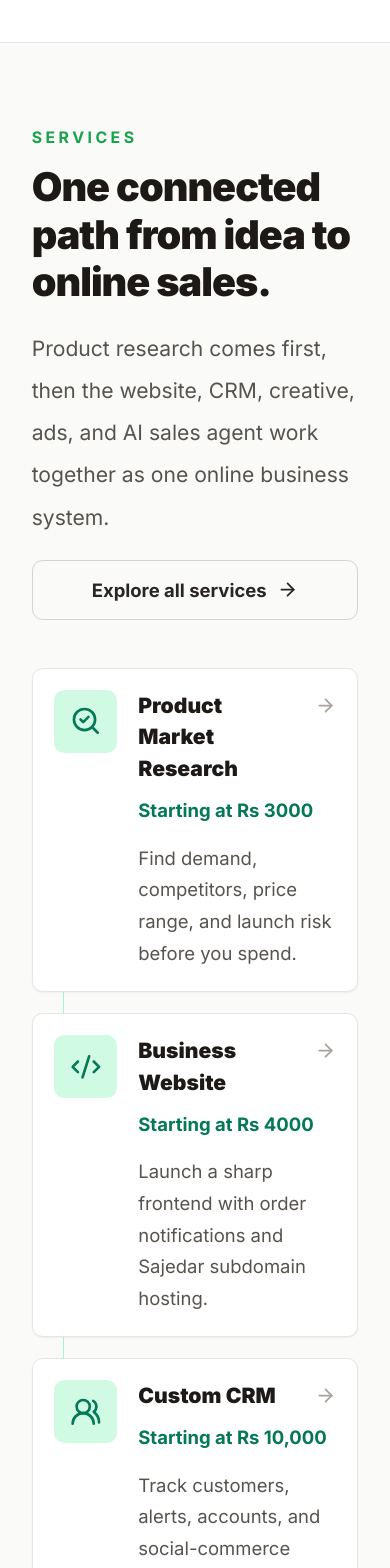
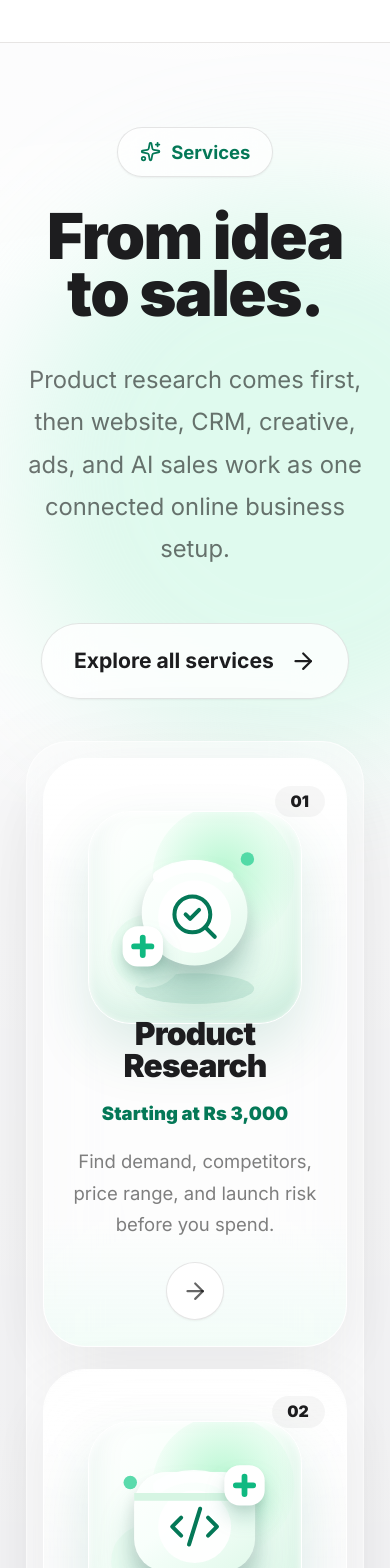
Before and after one commit to sehenagautam/sajedar-product-research, a Next.js app: page / in a window 390 px wide. Shown: the part 3900-5468 px from the top of the page. Built offline with nearby package versions, Linux system fonts and the light colour scheme.

Commit message:
Refresh homepage services section

```diff
--- a/src/app/page.tsx
+++ b/src/app/page.tsx
@@ -1,5 +1,6 @@
 import Image from 'next/image';
 import Link from 'next/link';
+import type { ReactNode } from 'react';
 import {
   ArrowRight,
   BellRing,
@@ -17,6 +18,7 @@ import {
   Sparkles,
   UsersRound,
 } from 'lucide-react';
+import type { LucideIcon } from 'lucide-react';
 import Header from '../components/Header';
 import { Footer } from '../components/sections/Footer';
 
@@ -24,18 +26,97 @@ const whatsappMessage = encodeURIComponent(
   'Hi Sajedar! I want to set up or improve my online business. Please help me choose the right services.'
 );
 
+function SceneShell({ children, className = '' }: { children: ReactNode; className?: string }) {
+  return (
+    <svg viewBox="0 0 220 220" fill="none" aria-hidden="true" className={className}>
+      <defs>
+        <linearGradient id="sceneFace" x1="54" y1="30" x2="160" y2="180" gradientUnits="userSpaceOnUse">
+          <stop stopColor="#FFFFFF" />
+          <stop offset="0.45" stopColor="#F8FFFB" />
+          <stop offset="1" stopColor="#DDF8E8" />
+        </linearGradient>
+        <linearGradient id="sceneGreen" x1="55" y1="48" x2="150" y2="160" gradientUnits="userSpaceOnUse">
+          <stop stopColor="#34D399" />
+          <stop offset="0.56" stopColor="#059669" />
+          <stop offset="1" stopColor="#065F46" />
+        </linearGradient>
+        <radialGradient
+          id="sceneGlow"
+          cx="0"
+          cy="0"
+          r="1"
+          gradientUnits="userSpaceOnUse"
+          gradientTransform="translate(139 61) rotate(113) scale(83)"
+        >
+          <stop stopColor="#B7F7D1" stopOpacity="0.95" />
+          <stop offset="1" stopColor="#B7F7D1" stopOpacity="0" />
+        </radialGradient>
+        <filter id="sceneBigShadow" x="-20" y="-20" width="260" height="260" filterUnits="userSpaceOnUse" colorInterpolationFilters="sRGB">
+          <feDropShadow dx="0" dy="30" stdDeviation="18" floodColor="#047857" floodOpacity="0.24" />
+          <feDropShadow dx="0" dy="10" stdDeviation="8" floodColor="#000000" floodOpacity="0.12" />
+          <feDropShadow dx="0" dy="2" stdDeviation="2" floodColor="#FFFFFF" floodOpacity="0.9" />
+        </filter>
+        <filter id="sceneSmallShadow" x="-20" y="-20" width="260" height="260" filterUnits="userSpaceOnUse" colorInterpolationFilters="sRGB">
+          <feDropShadow dx="0" dy="14" stdDeviation="10" floodColor="#047857" floodOpacity="0.18" />
+          <feDropShadow dx="0" dy="4" stdDeviation="4" floodColor="#000000" floodOpacity="0.08" />
+        </filter>
+      </defs>
+      <ellipse cx="110" cy="184" rx="62" ry="16" fill="#047857" opacity="0.12" />
+      <circle cx="140" cy="67" r="74" fill="url(#sceneGlow)" />
+      <circle cx="61" cy="145" r="38" fill="#ECFDF3" opacity="0.85" />
+      {children}
+    </svg>
+  );
+}
+
+function ServiceScene({ icon: Icon, index, className = '' }: { icon: LucideIcon; index: number; className?: string }) {
+  const shapes = [
+    <circle key="research" cx="110" cy="105" r="55" fill="url(#sceneFace)" />,
+    <rect key="website" x="47" y="52" width="126" height="104" rx="34" fill="url(#sceneFace)" />,
+    <rect key="crm" x="58" y="36" width="104" height="130" rx="34" fill="url(#sceneFace)" />,
+    <rect key="graphics" x="44" y="55" width="132" height="96" rx="36" fill="url(#sceneFace)" />,
+    <rect key="video" x="42" y="62" width="136" height="90" rx="34" fill="url(#sceneFace)" />,
+    <path key="ads" d="M53 56h83l34 34v50c0 16-13 29-29 29H53V56Z" fill="url(#sceneFace)" />,
+    <rect key="agent" x="46" y="59" width="128" height="98" rx="42" fill="url(#sceneFace)" />,
+  ];
+
+  return (
+    <SceneShell className={className}>
+      <g filter="url(#sceneBigShadow)">
+        {shapes[index]}
+        <path d="M73 67c20-14 53-14 71 0" stroke="#FFFFFF" strokeWidth="13" strokeLinecap="round" opacity="0.85" />
+        <circle cx="110" cy="109" r="38" fill="#FFFFFF" opacity="0.94" />
+        <Icon x={82} y={81} width={56} height={56} strokeWidth={1.8} color="#047857" />
+        {index === 1 && <path d="M47 78h126" stroke="#D6F5E3" strokeWidth="8" />}
+        {index === 4 && <path d="M98 119l38 22V97l-38 22Z" fill="url(#sceneGreen)" opacity="0.18" />}
+        {index === 5 && <path d="M73 111h78" stroke="url(#sceneGreen)" strokeWidth="10" strokeLinecap="round" opacity="0.4" />}
+      </g>
+      <g filter="url(#sceneSmallShadow)">
+        <rect x={index % 2 === 0 ? 35 : 141} y={index % 2 === 0 ? 119 : 45} width="42" height="42" rx="16" fill="white" />
+        <path
+          d={index % 2 === 0 ? 'M47 140h18M56 131v18' : 'M153 66h18M162 57v18'}
+          stroke="#10B981"
+          strokeWidth="6"
+          strokeLinecap="round"
+        />
+      </g>
+      <circle cx={index % 2 === 0 ? 165 : 43} cy={index % 2 === 0 ? 49 : 63} r="7" fill="#34D399" opacity="0.8" />
+    </SceneShell>
+  );
+}
+
 const services = [
   {
-    title: 'Product Market Research',
+    title: 'Product Research',
     href: '/product-market-research',
-    price: 'Starting at Rs 3000',
+    price: 'Starting at Rs 3,000',
     copy: 'Find demand, competitors, price range, and launch risk before you spend.',
     icon: SearchCheck,
   },
   {
     title: 'Business Website',
     href: '/website',
-    price: 'Starting at Rs 4000',
+    price: 'Starting at Rs 4,000',
     copy: 'Launch a sharp frontend with order notifications and Sajedar subdomain hosting.',
     icon: Code2,
   },
@@ -54,14 +135,14 @@ const services = [
     icon: ImageIcon,
   },
   {
-    title: 'Motionmandu AI Videos',
+    title: 'AI Videos',
     href: '/motionmandu',
-    price: 'Starting at Rs 2000',
+    price: 'Starting at Rs 2,000',
     copy: 'Turn products, offers, and services into short AI video creatives.',
     icon: Clapperboard,
   },
   {
-    title: 'Meta Ads Planning',
+    title: 'Meta Ads',
     href: '/meta-ads',
     price: 'Starting with budget plan',
     copy: 'Plan Facebook and Instagram campaigns with a clear spending path.',
@@ -70,7 +151,7 @@ const services = [
   {
     title: 'AI Sales Agent',
     href: '/sales-agent',
-    price: 'Starting at Rs 4000',
+    price: 'Starting at Rs 4,000',
     copy: 'Answer, recommend, qualify, and follow up inside Messenger.',
     icon: Bot,
   },
@@ -300,52 +381,75 @@ export default function Home() {
           </div>
         </section>
 
-        <section id="services-pipeline" className="mx-auto max-w-7xl px-6 py-16 lg:px-8">
-          <div className="mb-9 flex flex-col justify-between gap-4 md:flex-row md:items-end">
-            <div>
-              <p className="text-xs font-bold uppercase tracking-[0.22em] text-emerald-600">Services</p>
-              <h2 className="mt-3 text-3xl font-black tracking-tight text-[#1c1917] md:text-5xl">
-                One connected path from idea to online sales.
+        <section id="services-pipeline" className="relative overflow-hidden bg-[#f5f5f7] px-5 py-16 text-[#1d1d1f] md:px-10 lg:px-14">
+          <div className="pointer-events-none absolute inset-0 bg-[radial-gradient(circle_at_50%_-12%,rgba(255,255,255,1),rgba(245,245,247,0)_44%)]" />
+          <div className="pointer-events-none absolute left-1/2 top-20 h-[620px] w-[900px] -translate-x-1/2 rounded-full bg-white/55 blur-3xl" />
+          <div className="pointer-events-none absolute right-[-180px] top-28 h-[560px] w-[560px] rounded-full bg-emerald-200/35 blur-3xl" />
+          <div className="pointer-events-none absolute bottom-[-260px] left-[-180px] h-[620px] w-[620px] rounded-full bg-lime-100/85 blur-3xl" />
+
+          <div className="relative mx-auto max-w-[1640px]">
+            <div className="mx-auto mb-10 max-w-5xl text-center">
+              <div className="mb-6 inline-flex items-center gap-2 rounded-full border border-black/10 bg-white/70 px-4 py-2 text-sm font-bold text-emerald-700 shadow-sm backdrop-blur-xl">
+                <Sparkles className="h-4 w-4" aria-hidden="true" />
+                Services
+              </div>
+
+              <h2 className="text-[clamp(3rem,7vw,7rem)] font-black leading-[0.9] tracking-tight text-[#1d1d1f]">
+                From idea to sales.
               </h2>
-              <p className="mt-4 max-w-2xl text-base leading-8 text-[#57534e]">
-                Product research comes first, then the website, CRM, creative, ads, and AI sales agent work together as one online business system.
+
+              <p className="mx-auto mt-7 max-w-2xl text-lg leading-8 text-black/55 md:text-2xl md:leading-9">
+                Product research comes first, then website, CRM, creative, ads, and AI sales work as one connected online business setup.
               </p>
             </div>
+
+            <div className="relative mb-8 flex justify-center">
               <Link
                 href="/services"
-              className="inline-flex items-center justify-center gap-2 rounded-lg border border-stone-300 px-5 py-3 text-sm font-bold text-[#292524] transition hover:border-emerald-300 hover:bg-emerald-50"
+                className="group inline-flex items-center gap-3 rounded-full border border-black/10 bg-white/80 px-6 py-4 text-base font-bold shadow-sm backdrop-blur-xl transition duration-300 hover:-translate-y-0.5 hover:bg-[#1d1d1f] hover:text-white hover:shadow-2xl"
               >
                 Explore all services
-              <ArrowRight className="h-4 w-4" aria-hidden="true" />
+                <ArrowRight className="h-5 w-5 transition duration-300 group-hover:translate-x-1" aria-hidden="true" />
               </Link>
             </div>
-          <div className="relative">
-            <div className="absolute left-6 top-0 hidden h-full w-px bg-emerald-200 max-lg:block" aria-hidden="true" />
-            <div className="absolute left-0 right-0 top-6 hidden h-px bg-emerald-200 lg:block" aria-hidden="true" />
-            <div className="relative grid gap-4 lg:grid-cols-7">
-              {services.map((service) => {
-                const Icon = service.icon;
 
-                return (
+            <div className="relative rounded-[2rem] border border-white/75 bg-white/40 p-3 shadow-[0_40px_120px_rgba(0,0,0,0.075)] backdrop-blur-2xl md:p-6 xl:rounded-[3.5rem]">
+              <div className="absolute left-16 right-16 top-1/2 hidden h-px bg-gradient-to-r from-transparent via-emerald-300/60 to-transparent xl:block" />
+
+              <div className="grid gap-4 sm:grid-cols-2 xl:grid-cols-7">
+                {services.map((service, index) => (
                   <Link
                     key={service.href}
                     href={service.href}
-                    className="group relative flex gap-4 rounded-lg border border-stone-200 bg-white p-4 shadow-sm transition hover:border-emerald-300 hover:shadow-md lg:min-h-[300px] lg:flex-col lg:pt-5"
+                    className="group relative flex min-h-[320px] flex-col items-center justify-between overflow-hidden rounded-[2rem] border border-white/90 bg-white/82 px-4 py-5 text-center shadow-[0_24px_70px_rgba(0,0,0,0.07)] backdrop-blur-2xl transition duration-500 hover:-translate-y-2 hover:bg-white hover:shadow-[0_38px_110px_rgba(0,0,0,0.16)] sm:min-h-[350px] xl:min-h-[385px] xl:rounded-[2.5rem]"
                   >
-                    <div className="relative z-10 flex h-12 w-12 flex-shrink-0 items-center justify-center rounded-lg bg-emerald-100 text-emerald-700 ring-4 ring-white">
-                      <Icon className="h-6 w-6" aria-hidden="true" />
+                    <div className="absolute inset-x-0 top-0 h-36 bg-gradient-to-b from-white via-white/70 to-transparent" />
+                    <div className="absolute -top-20 h-44 w-44 rounded-full bg-emerald-100 opacity-0 blur-2xl transition duration-500 group-hover:opacity-100" />
+                    <div className="absolute bottom-0 h-24 w-full bg-gradient-to-t from-emerald-50/60 to-transparent" />
+
+                    <div className="relative flex w-full justify-end">
+                      <span className="rounded-full bg-black/[0.035] px-3 py-1 text-xs font-black text-black/28">0{index + 1}</span>
                     </div>
-                    <div className="min-w-0 flex-1">
-                      <div className="flex items-start justify-between gap-3">
-                        <h3 className="text-base font-black leading-6 text-[#1c1917] lg:text-lg">{service.title}</h3>
-                        <ArrowRight className="mt-1 h-4 w-4 flex-shrink-0 text-stone-400 transition group-hover:translate-x-1 group-hover:text-emerald-600" aria-hidden="true" />
+
+                    <div className="relative -mt-1 flex h-40 w-40 items-center justify-center rounded-[2rem] bg-gradient-to-br from-white via-[#f4fff8] to-[#dff8ea] shadow-[inset_0_2px_8px_rgba(255,255,255,0.95),inset_0_-20px_36px_rgba(4,120,87,0.1),0_26px_60px_rgba(4,120,87,0.14)] ring-1 ring-white transition duration-500 group-hover:scale-[1.05] group-hover:rotate-[-1deg] xl:h-44 xl:w-44">
+                      <ServiceScene icon={service.icon} index={index} className="h-40 w-40 transition duration-500 group-hover:scale-[1.03] xl:h-44 xl:w-44" />
                     </div>
-                      <p className="mt-2 text-sm font-bold leading-6 text-emerald-700">{service.price}</p>
-                      <p className="mt-3 text-sm leading-6 text-[#57534e]">{service.copy}</p>
+
+                    <div className="relative -mt-1">
+                      <h3 className="mx-auto max-w-[210px] text-2xl font-black leading-[1.02] tracking-tight text-[#1d1d1f] xl:text-xl 2xl:text-2xl">
+                        {service.title}
+                      </h3>
+
+                      <p className="mt-3 text-sm font-black leading-6 text-emerald-700">{service.price}</p>
+                      <p className="mt-3 line-clamp-3 text-sm leading-6 text-black/50 xl:hidden 2xl:block">{service.copy}</p>
+                    </div>
+
+                    <div className="relative mt-4 inline-flex h-11 w-11 items-center justify-center rounded-full border border-black/10 bg-white text-black/60 shadow-sm transition duration-300 group-hover:bg-[#1d1d1f] group-hover:text-white">
+                      <ArrowRight className="h-5 w-5 transition duration-300 group-hover:translate-x-0.5" aria-hidden="true" />
                     </div>
                   </Link>
-                );
-              })}
+                ))}
+              </div>
             </div>
           </div>
         </section>
```
Lines whose indentation alone changed are shown as unchanged.
